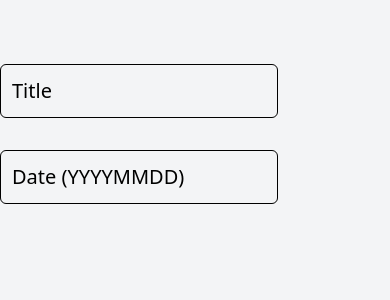
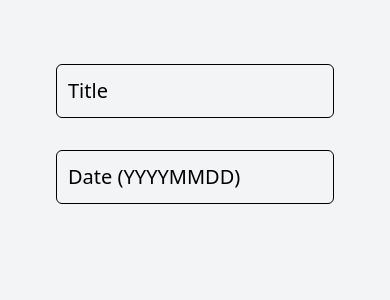
Before and after one commit to a-poco/countdown-app, an Angular app: page / in a window 390 px wide. Shown: the top 300 px of the page. Built offline with nearby package versions, Linux system fonts and the light colour scheme; a web font is replaced by a local one.

Commit message:
refactor and added fit text

```diff
--- a/src/app/app.component.html
+++ b/src/app/app.component.html
@@ -1,22 +1,22 @@
 <div class="min-h-screen w-full bg-gray-100">
   <div class="flex flex-col items-center justify-center mb-16 w-full mx-auto">
     <h1
+      fitText
       *ngIf="showTitle && title"
       class="w-full whitespace-nowrap overflow-hidden text-center font-bold text-[#72035D] px-4"
-      [style.fontSize]="'clamp(1rem, 9vw, 10rem)'"
     >
       Time to {{ title }}
     </h1>
     <h1
+      fitText
       *ngIf="showDate && date"
       class="w-full whitespace-nowrap overflow-hidden text-center pb-8 px-4"
-      [style.fontSize]="'clamp(1.5rem, 9vw, 10rem)'"
     >
       {{ date }}
     </h1>
   </div>
   <div
-    class="flex md:flex-row flex-col md:items-center md:justify-center gap-8 mt-[54px]"
+    class="flex md:flex-row flex-col items-center md:justify-center gap-8 mt-[54px]"
   >
     <div class="relative">
       <input
--- a/src/app/app.component.ts
+++ b/src/app/app.component.ts
@@ -3,13 +3,13 @@ import { RouterOutlet } from '@angular/router';
 import { FormsModule } from '@angular/forms';
 import { CommonModule } from '@angular/common';
 import { format, parse } from 'date-fns';
-import { differenceInSeconds, formatDate } from 'date-fns';
+import { differenceInSeconds } from 'date-fns';
 import { capitalizeWords } from './utils';
-
+import { FitTextDirective } from './fit-text.directive';
 @Component({
   selector: 'app-root',
   standalone: true,
-  imports: [CommonModule, RouterOutlet, FormsModule],
+  imports: [CommonModule, RouterOutlet, FormsModule, FitTextDirective],
   templateUrl: './app.component.html',
 })
 export class AppComponent implements OnInit {
```
